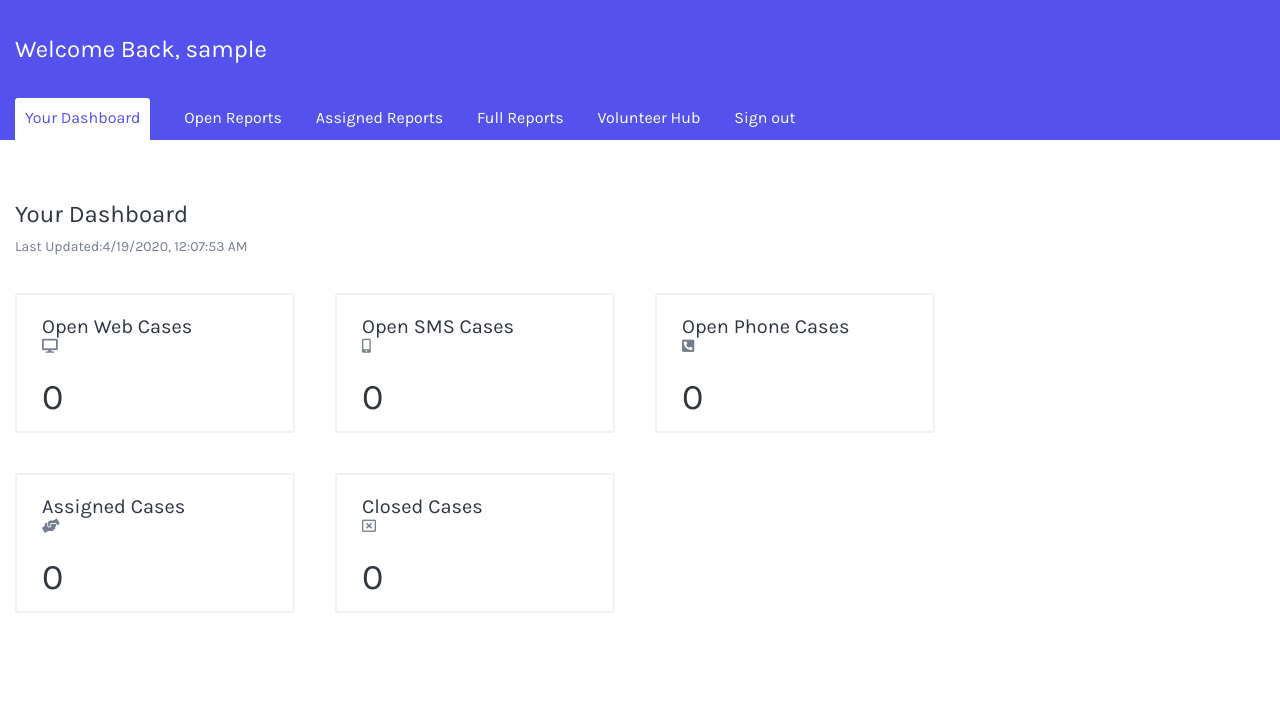
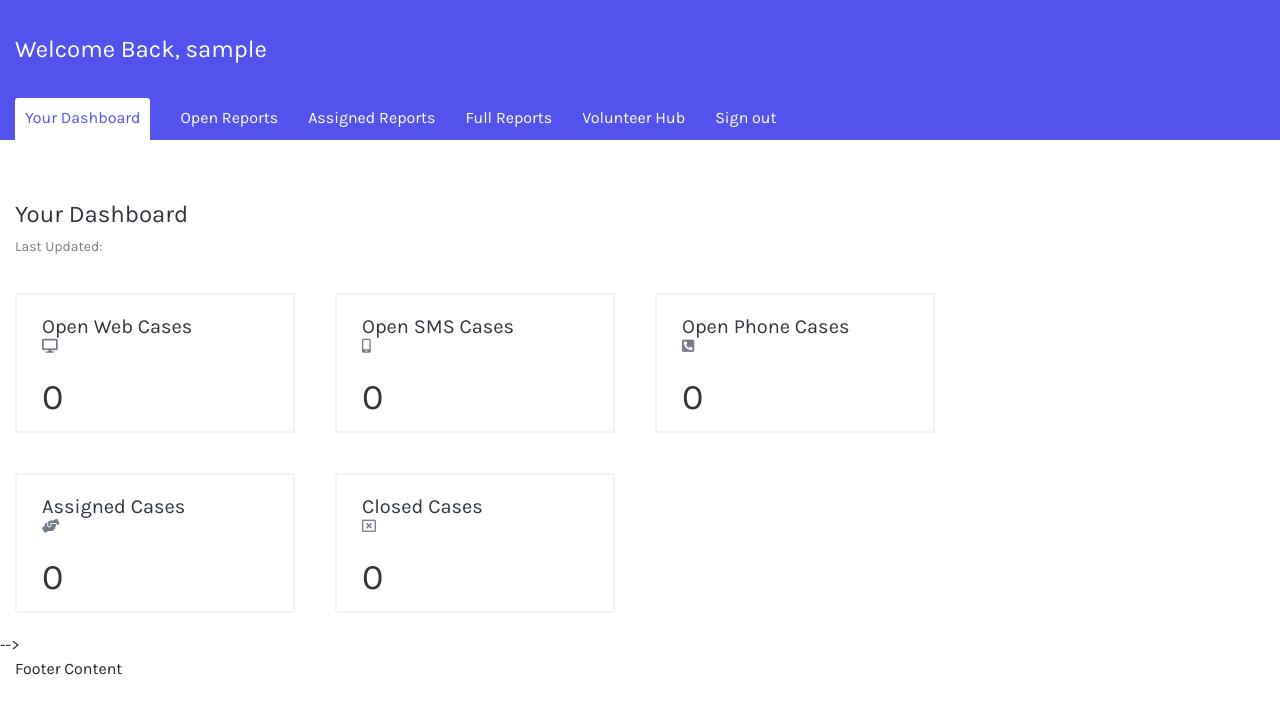
Before and after one commit to kittymagician/COVID-19-Emergency-Response-Hub, a Flask app: page /reportcenter/dashboard in a window 1280 px wide. Shown: the top 714 px of the page. Run offline with Flask 2, Linux system fonts and the light colour scheme; a user stored in the database is signed in; tables that the repository leaves empty hold one stand-in row (values such as "Sample post"); data that the repository does not hold is empty; some libraries are stand-ins or nearby versions.

Commit message:
Mobile changes (still wip)

```diff
--- a/static/style.css
+++ b/static/style.css
@@ -75,6 +75,19 @@ h2 {
 ------------------
  */
 
+ .navbar {
+
+ 	padding: 0px;
+ 	margin: 10px 0px 10px 0px;
+ }
+
+ .navbar-toggler {
+
+ 	background-color: white;
+ 	border-radius: 3px 3px 0px 0px;
+ 	border: none;
+ }
+
 
 .dashMenu {
 
@@ -89,19 +102,11 @@ h2 {
 	margin-top: 35px;
 }
 
-.dashMenu ul {
+ .dashMenu li {
 
-	position: relative;
-	padding: 0px;
-	margin: 0px;
-	margin-top: 35px;
-}
+	color: white;
+	margin: 20px 0px 0px 0px;
 
-.dashMenu li {
-
-	list-style-type: none;
-	color: white;
-	margin: 0px 30px 0px 0px !important;
 }
 
 
@@ -110,7 +115,10 @@ h2 {
 	font-size: 16px;
 	text-decoration: none;
 	color: white;
+	display: inline-block;
+
 }
+
 
 .active {
 
@@ -118,6 +126,7 @@ h2 {
 	background-color: white;
 	padding: 10px 10px 15px 10px;
 	border-radius: 3px;
+	width: 100%;
 }
 
 .dashMain h1 {
@@ -168,3 +177,49 @@ h2 {
 	margin-left: 25px;
 
 }
+
+
+
+
+@media (min-width: 576px) {
+
+}
+
+@media (min-width: 768px) {
+
+
+
+}
+
+@media (min-width: 992px) {
+
+	.dashMenu li {
+
+	color: white;
+	margin: 0px 30px 0px 0px;
+
+	}
+
+	.navbar {
+
+		padding: 0px;
+		margin-top: 35px;
+	}
+
+	.dashMenu a {
+
+	font-size: 16px;
+	text-decoration: none;
+	color: white;
+	display: initial;
+
+	}
+
+
+ }
+
+
+@media (min-width: 1200px) {
+
+
+}
--- a/templates/dashboard.html
+++ b/templates/dashboard.html
@@ -1,9 +1,11 @@
 <head>
 	<meta name="viewport" content="width=device-width, initial-scale=1">
-	<link rel="stylesheet" href="https://stackpath.bootstrapcdn.com/bootstrap/4.3.1/css/bootstrap.min.css" integrity="sha384-ggOyR0iXCbMQv3Xipma34MD+dH/1fQ784/j6cY/iJTQUOhcWr7x9JvoRxT2MZw1T" crossorigin="anonymous">
+	<link rel="stylesheet" href="https://stackpath.bootstrapcdn.com/bootstrap/4.4.1/css/bootstrap.min.css" integrity="sha384-Vkoo8x4CGsO3+Hhxv8T/Q5PaXtkKtu6ug5TOeNV6gBiFeWPGFN9MuhOf23Q9Ifjh" crossorigin="anonymous">
 	<link href="https://fonts.googleapis.com/css2?family=Karla&display=swap" rel="stylesheet">
 	<link rel="stylesheet" href="https://cdnjs.cloudflare.com/ajax/libs/font-awesome/5.13.0/css/all.min.css" integrity="sha256-h20CPZ0QyXlBuAw7A+KluUYx/3pK+c7lYEpqLTlxjYQ=" crossorigin="anonymous" />
 	<link rel="stylesheet" href="../static/style.css">
+	<script src="https://code.jquery.com/jquery-3.4.1.slim.min.js" integrity="sha384-J6qa4849blE2+poT4WnyKhv5vZF5SrPo0iEjwBvKU7imGFAV0wwj1yYfoRSJoZ+n" crossorigin="anonymous"></script>
+	<script src="https://stackpath.bootstrapcdn.com/bootstrap/4.4.1/js/bootstrap.min.js" integrity="sha384-wfSDF2E50Y2D1uUdj0O3uMBJnjuUD4Ih7YwaYd1iqfktj0Uod8GCExl3Og8ifwB6" crossorigin="anonymous"></script>
 	<title>Dashboard - CERH</title>
 
 <div class="dashMenu">
@@ -13,18 +15,33 @@
 				<h1>Welcome Back, {{ current_user.username }}</h1>
 			</div>
 		</div>
-		<div class="row">
-			<div class="col">
-				<ul class="list-inline">
-					<li class="list-inline-item"><a class="active" href="#">Your Dashboard</a></li>
-					<li class="list-inline-item"><a href="{{ url_for('openreport') }}">Open Reports</a></li>
-					<li class="list-inline-item"><a href="{{ url_for('assignedreport') }}">Assigned Reports</a></li>
-					<li class="list-inline-item"><a href="{{ url_for('fullreport') }}">Full Reports</a></li>
-					<li class="list-inline-item"><a href="{{ url_for('member_page') }}">Volunteer Hub</a></li>
-					<li class="list-inline-item"><a href="{{ url_for('user.logout') }}">Sign out</a></li>
+		<nav class="navbar navbar-expand-lg navbar-light">
+		<button class="navbar-toggler" type="button" data-toggle="collapse" data-target="#navbarTogglerDemo02" aria-controls="navbarTogglerDemo02" aria-expanded="false" aria-label="Toggle navigation">
+			<span class="navbar-toggler-icon"></span>
+		</button>
+			<div class="collapse navbar-collapse" id="navbarTogglerDemo02">
+				<ul class="navbar-nav mr-auto mt-2 mt-lg-0">
+					<li class="nav-item">
+						<a class="active" href="#">Your Dashboard</a>
+					</li>
+					<li class="nav-item">
+						<a href="{{ url_for('openreport') }}">Open Reports</a>
+					</li>
+					<li class="nav-item">
+						<a href="{{ url_for('assignedreport') }}">Assigned Reports</a>
+					</li>
+					<li class="nav-item">
+						<a href="{{ url_for('fullreport') }}">Full Reports</a>
+					</li>
+					<li class="nav-item">
+						<a href="{{ url_for('member_page') }}">Volunteer Hub</a>
+					</li>
+					<li class="nav-item">
+						<a href="{{ url_for('user.logout') }}">Sign out</a>
+					</li>
 				</ul>
 			</div>
-		</div>
+		</nav>
 	</div>
 </div>
 
@@ -75,7 +92,7 @@
 
 
 
-<script>
+<!-- <script>
 <!--
 var dt = new Date();
 document.getElementById("datetime").innerHTML = dt.toLocaleString();
@@ -108,5 +125,16 @@ else if (window.attachEvent)
 	window.attachEvent("load", beginrefresh)
 
 //-->
-</script>
-</center>
+</script> -->
+
+<footer>
+
+	<div class="container-fluid">
+		<div class="row">
+			<div class="col">
+				Footer Content
+			</div>
+		</div>
+	</div>
+
+</footer>
```
